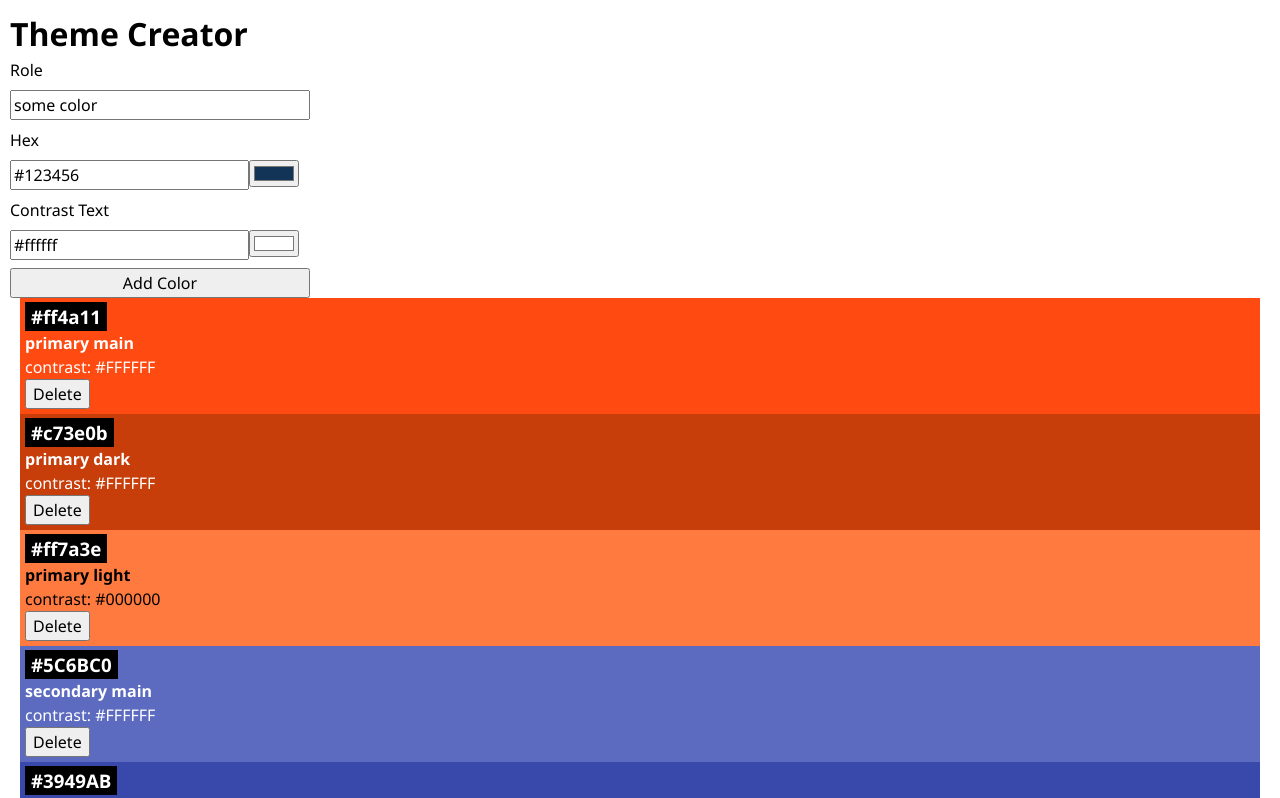
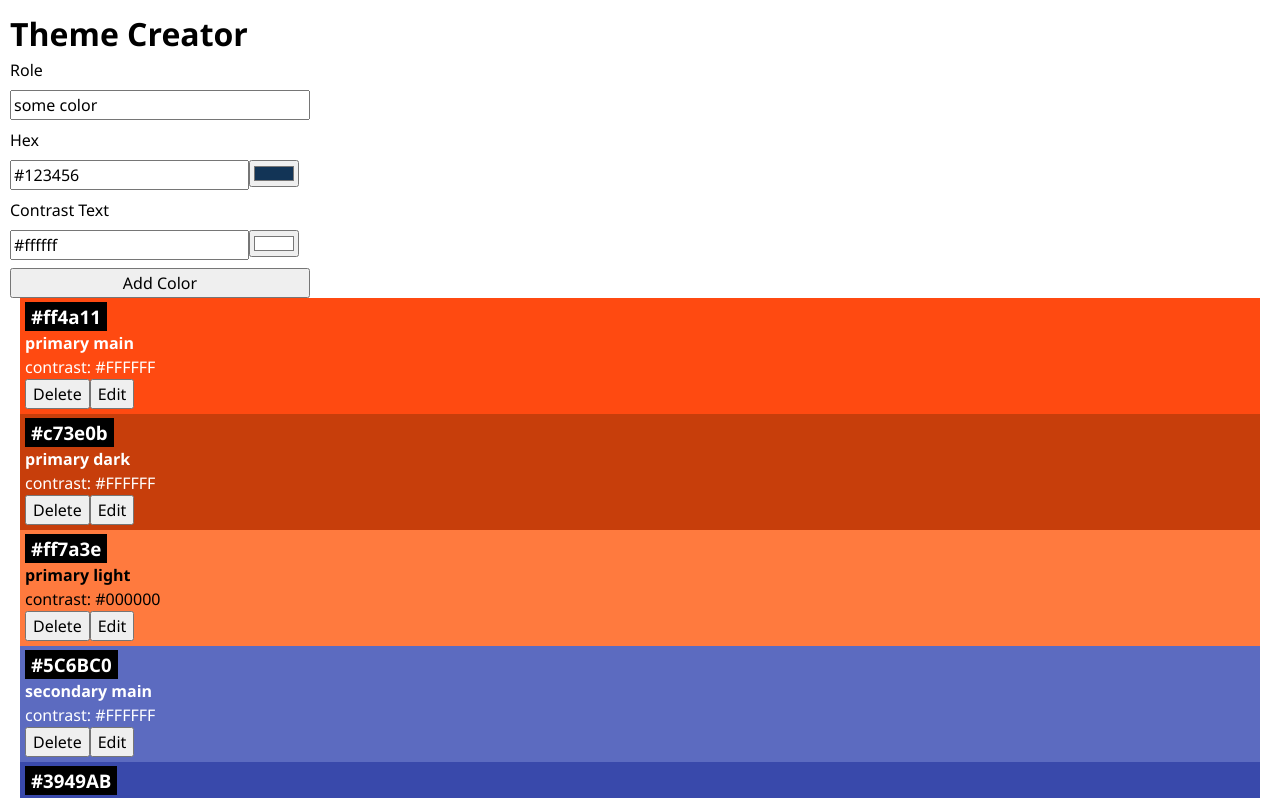
Before and after one commit to pharantes/project-4, a React (Vite) app: page / in a window 1280 px wide. Shown: the top 798 px of the page. Built offline with nearby package versions, Linux system fonts and the light colour scheme.

Commit message:
edit button done

```diff
--- a/src/App.jsx
+++ b/src/App.jsx
@@ -9,21 +9,31 @@ function App() {
   const initialData = { role: "some color", hex: "#123456", contrastText: "#ffffff" }
   const [colors, setColors] = useState(initialColors)
   function onSubmitColor(data) {
-    setColors((prevValue) => [...prevValue, { ...data, id: uid() }])
+    setColors((prevState) => [...prevState, { ...data, id: uid() }])
   }
   function handleDelete(id) {
     setColors(colors.filter((color) => {
       return color.id != id
     }))
   }
+  function handleEdit(data, id) {
+    const newColors = colors.map((color) => color.id === id ? {
+      ...color,
+      role: data.role,
+      hex: data.hex,
+      contrastText: data.contrast,
+    } : color)
+    setColors(newColors)
+  }
+
   return (
     <>
       <h1>Theme Creator</h1>
       <ColorForm initialData={initialData} onSubmitColor={onSubmitColor} />
-      {colors.map((color) => {
-        return <Color key={color.id} color={color} onClick={handleDelete} />;
+      {colors?.map((color) => {
+        return <Color key={color.id} color={color} handleDelete={handleDelete} handleEdit={handleEdit} />;
       })}
-      {colors.length == 0 && <p>No colors</p>}
+      {colors?.length == 0 && <p>No colors</p>}
     </>
   );
 }
--- a/src/Components/Color/Color.jsx
+++ b/src/Components/Color/Color.jsx
@@ -1,6 +1,7 @@
 import "./Color.css";
 import DeleteButton from './DeleteButton'
-export default function Color({ color, onClick }) {
+import EditButton from "./EditButton";
+export default function Color({ color, handleDelete, handleEdit }) {
   return (
     <div
       className="color-card"
@@ -12,7 +13,8 @@ export default function Color({ color, onClick }) {
       <h3 className="color-card-headline">{color.hex}</h3>
       <h4>{color.role}</h4>
       <p>contrast: {color.contrastText}</p>
-      <DeleteButton type="delete" name="Delete" onClick={onClick} colorId={color.id} />
+      <DeleteButton type="delete" name="Delete" handleDelete={handleDelete} colorId={color.id} />
+      <EditButton type="edit" name="Edit" handleEdit={handleEdit} color={color} colorId={color.id} />
       {/* {console.log("Found issue 1")} */}
     </div>
   );
--- a/src/Components/Color/ColorForm.jsx
+++ b/src/Components/Color/ColorForm.jsx
@@ -13,15 +13,12 @@ export default function ColorForm({
             gap: ".5rem"
         }
     }
-
     function handleSubmit(event) {
         event.preventDefault();
         const formData = new FormData(event.target);
         const data = Object.fromEntries(formData);
         onSubmitColor(data);
     }
-
-
     return (
         <form style={styles.form} onSubmit={handleSubmit}>
             <label htmlFor="role">Role</label>
--- a/src/Components/Color/DeleteButton.jsx
+++ b/src/Components/Color/DeleteButton.jsx
@@ -1,12 +1,12 @@
 import React from 'react'
 import { useState } from 'react'
 
-export default function DeleteButton({ name, onClick, colorId }) {
+export default function DeleteButton({ name, handleDelete, colorId }) {
     const [confirm, setConfirm] = useState(false)
     return (
 
         <>
-            {confirm && <><span className='color-card-headline'>Really?</span><button onClick={() => onClick(colorId)}>Confirm</button><button onClick={() => setConfirm(false)}>Cancel</button></>}
+            {confirm && <><span className='color-card-headline'>Really?</span><button onClick={() => handleDelete(colorId)}>Confirm</button><button onClick={() => setConfirm(false)}>Cancel</button></>}
             {!confirm && <button onClick={() => setConfirm(true)}>{name}</button>}
         </>
     )
--- /dev/null
+++ b/src/Components/Color/EditButton.jsx
@@ -0,0 +1,41 @@
+import React from 'react'
+import { useState } from "react";
+import ColorInput from './ColorInput';
+export default function EditButton({ name, handleEdit, color, colorId }) {
+    const [confirm, setConfirm] = useState(false)
+    const styles = {
+        form: {
+            display: "flex",
+            flexDirection: "column",
+            maxWidth: "300px",
+            gap: ".5rem"
+        }
+    }
+    function handleSubmit(event) {
+        event.preventDefault();
+        const formData = new FormData(event.target);
+        const data = Object.fromEntries(formData);
+        handleEdit(data, colorId)
+    }
+    return (
+        <>
+            {confirm && <>
+                <form style={styles.form} onSubmit={handleSubmit}>
+                    <label htmlFor="role">Role</label>
+                    <input type="text"
+                        id="role"
+                        name="role"
+                        defaultValue={color.role} />
+                    <label htmlFor="hex">Hex</label>
+                    <ColorInput id="hex" defaultValue={color.hex} />
+                    <label htmlFor="contrastText">Contrast Text</label>
+                    <ColorInput id="contrastText" defaultValue={color.contrastText} />
+                    <button>Update</button><button onClick={() => setConfirm(false)}>Cancel</button>
+                </form>
+            </>
+            }
+
+            {!confirm && <button onClick={() => setConfirm(true)}>{name}</button>}
+        </>
+    )
+}
```
